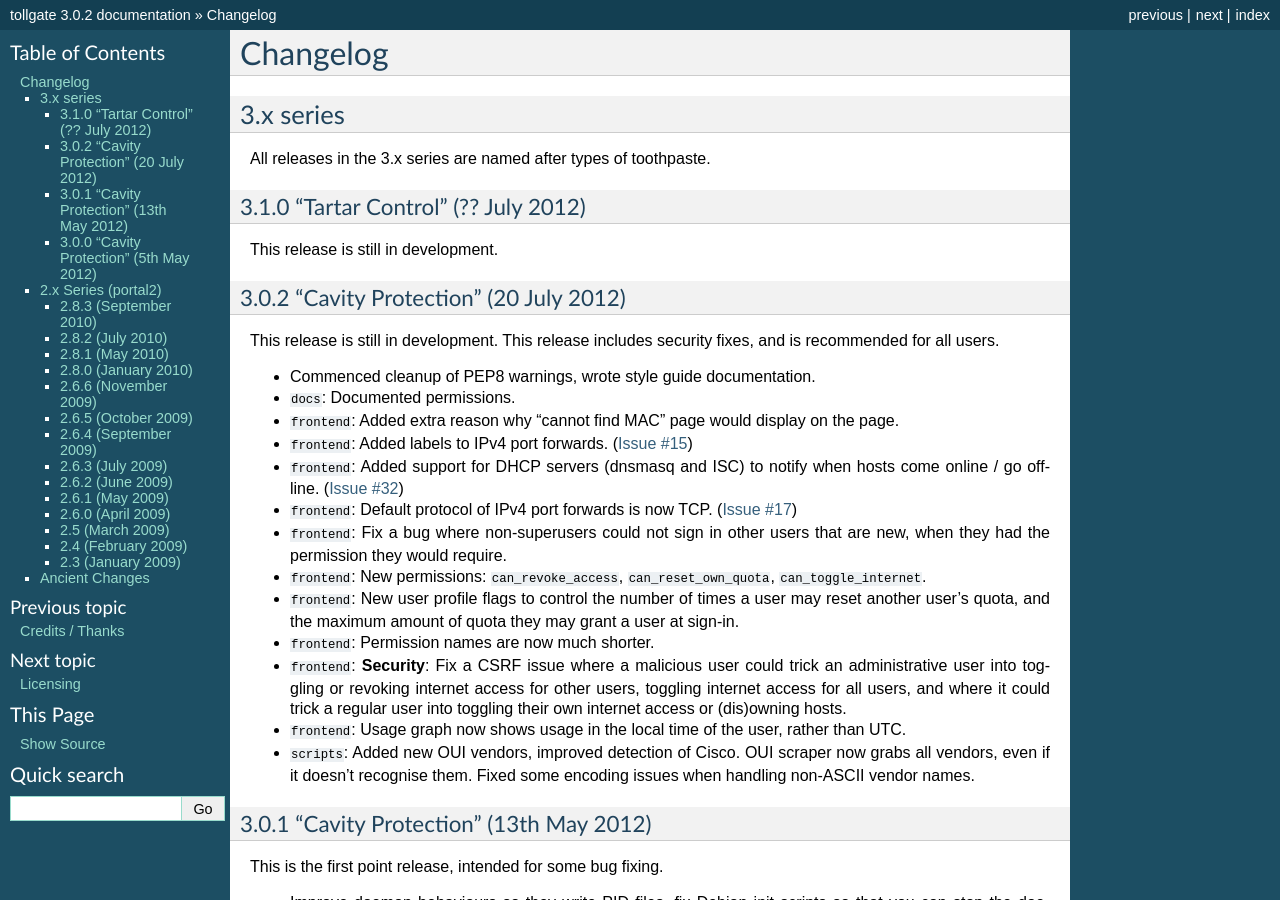
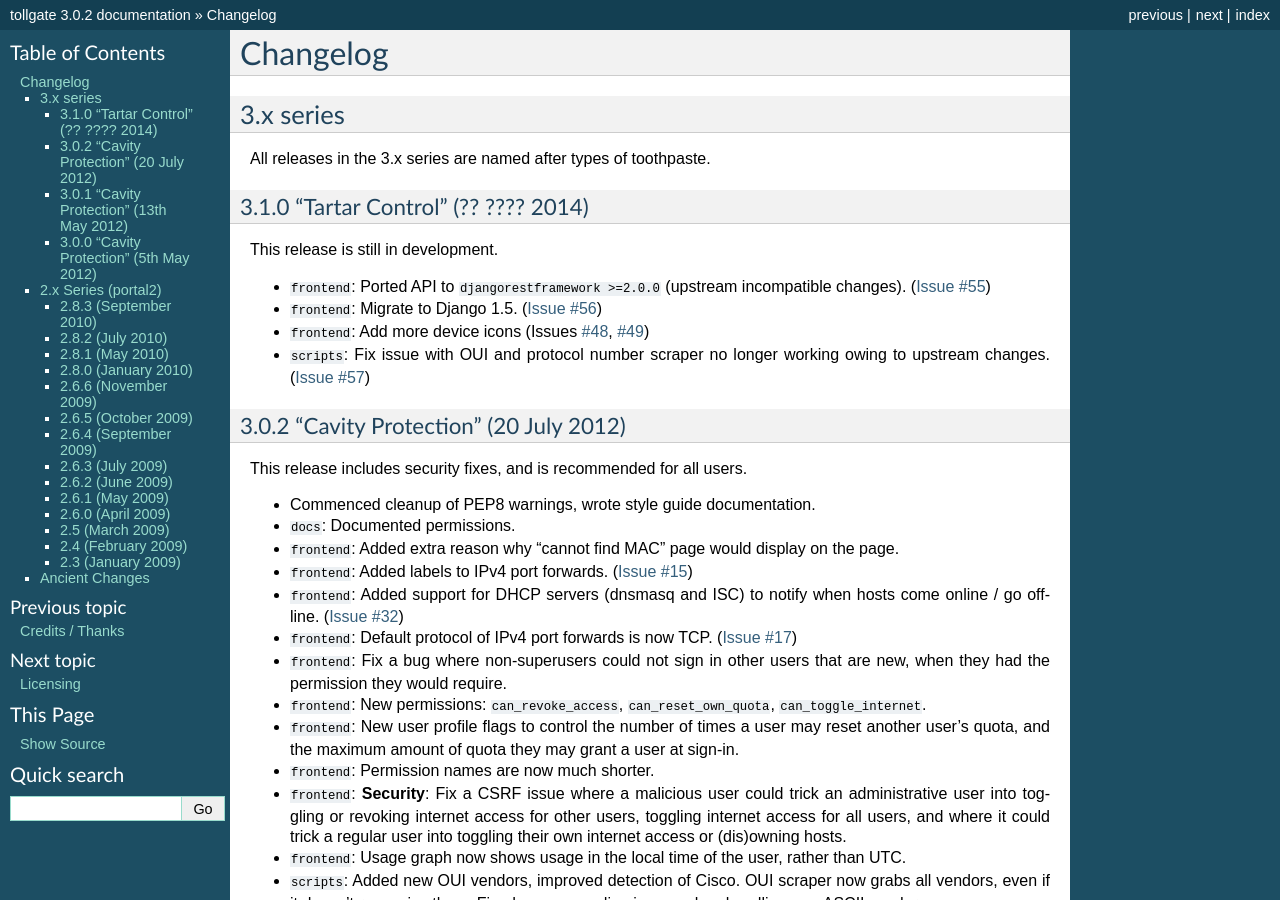
Before and after one commit to micolous/tollgate, a Sphinx documentation site: the page built from docs/changelog.rst, in a window 1280 px wide and 900 px high. Built offline with Sphinx 7.4.7, drawn with Linux system fonts in a browser that asks for light colours.

Commit message:
Updating changelog with dev changes

```diff
--- a/docs/changelog.rst
+++ b/docs/changelog.rst
@@ -7,15 +7,27 @@ Changelog
 
 All releases in the 3.x series are named after types of toothpaste.
 
-3.1.0 "Tartar Control" (?? July 2012)
+3.1.0 "Tartar Control" (?? ???? 2014)
 -------------------------------------
 
 This release is still in development.
 
+* ``frontend``: Ported API to ``djangorestframework >=2.0.0`` (upstream incompatible changes). (`Issue #55`_)
+* ``frontend``: Migrate to Django 1.5. (`Issue #56`_)
+* ``frontend``: Add more device icons (Issues `#48`_, `#49`_)
+* ``scripts``: Fix issue with OUI and protocol number scraper no longer working owing to upstream changes.  (`Issue #57`_)
+
+.. _#48: https://github.com/micolous/tollgate/issues/48
+.. _#49: https://github.com/micolous/tollgate/issues/49
+.. _Issue #55: https://github.com/micolous/tollgate/issues/55
+.. _Issue #56: https://github.com/micolous/tollgate/issues/56
+.. _Issue #57: https://github.com/micolous/tollgate/issues/57
+
+
 3.0.2 "Cavity Protection" (20 July 2012)
 ----------------------------------------
 
-This release is still in development.  This release includes security fixes, and is recommended for all users.
+This release includes security fixes, and is recommended for all users.
 
 * Commenced cleanup of PEP8 warnings, wrote style guide documentation.
 * ``docs``: Documented permissions.
```
